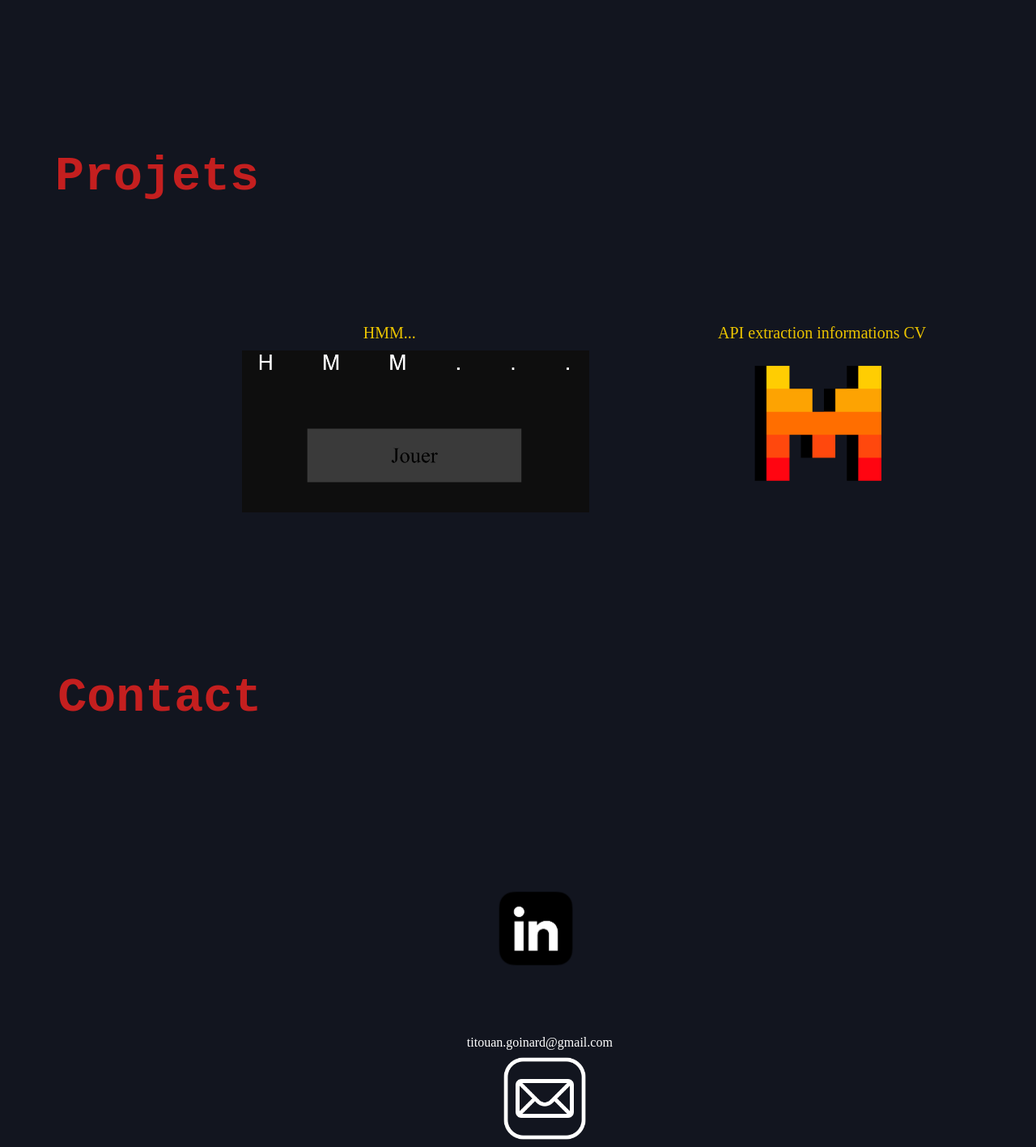
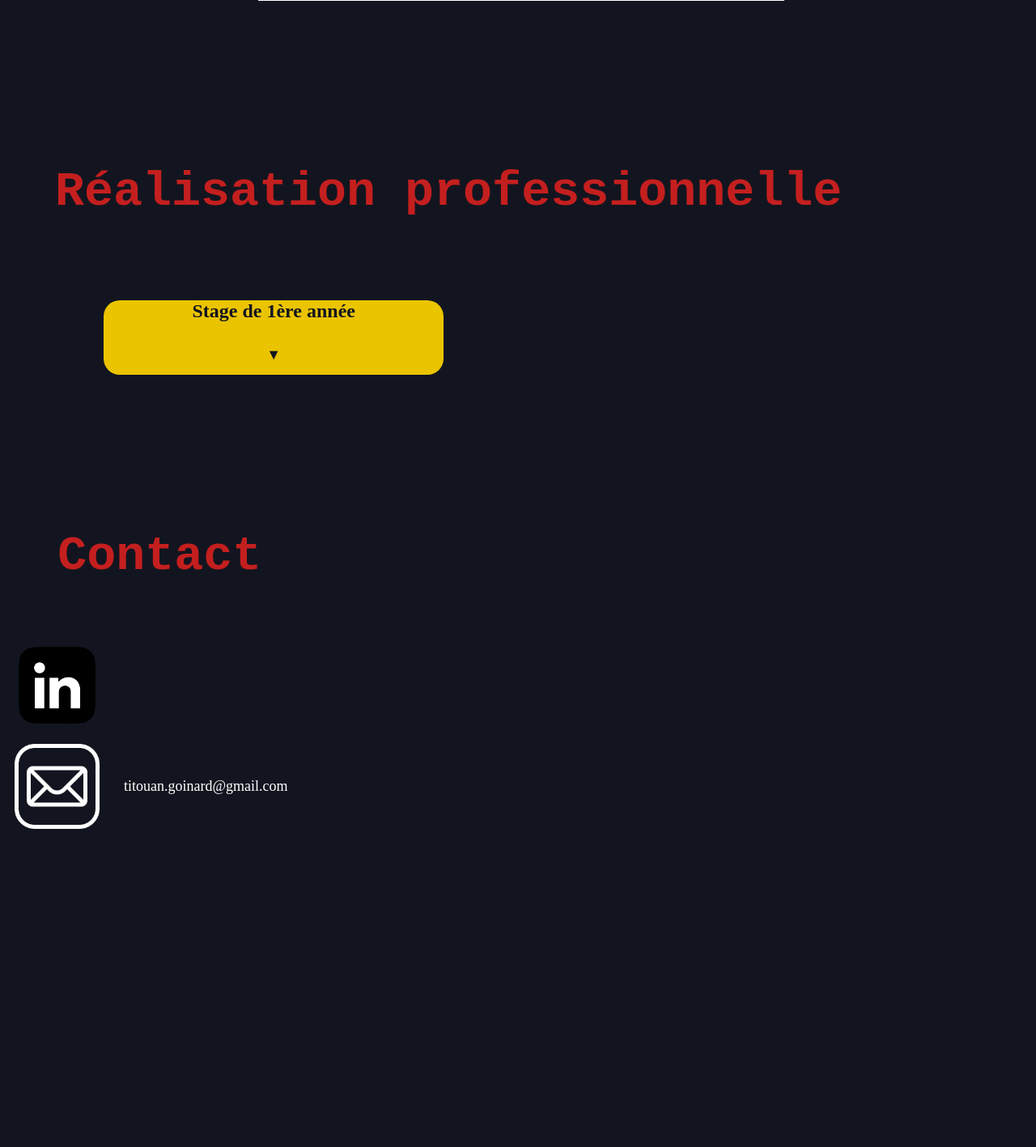
Before and after one commit to TGnrd/pcpgoinardtitouan, a PHP site: page / in a window 1280 px wide; the page is wider, and only the part inside the window is pictured. Shown: the part 2091-3508 px from the top of that part at 81% size. After the commit the page ends 3115 px from the top of that part, so only its background shows below. Run offline with PHP 8.4, Linux system fonts and the light colour scheme.

Commit message:
Add files via upload

```diff
--- a/index.html
+++ b/index.html
@@ -14,7 +14,7 @@
         <ul class="content">
             <a href="#presentation">Présentation</a>
             <a href="#competences">Compétences</a>
-            <a href="#projets">Projets</a>
+            <a href="#realisationpro">Réalisation professionnelle</a>
             <a href="#contact">Contact</a>
         </ul>
     </nav>
@@ -119,22 +119,26 @@
             </tr>
         </table>
     </section>
-    <section id ="projets">
-        <h1>Projets</h1>
-        <article class="firstProject">
-            <a class="projet1" href="https://tgnrd.github.io/HMM/">HMM...
-                <img src="img/projetHMM.png" alt="image-projet-HMM..." height="200px" class="image-projet-HMM">
-            </a>
+    <section id="realisationpro">
+        <h1 class="titre">Réalisation professionnelle</h1>
+        <h2>Stage de 1ère année</h2>
+        <article id="premierStage" style="display: none;">
+            <img src="img/Logo de la startup Mistral.ai.png" alt="logo de Mastral" class="logoMistral" height="30%" width="30%">
+            <p>
+                J'ai effectué mon stage de 1ère année de BTS dans l'entreprise <strong>Altervoice - Thema-web</strong> au Rheu.
+                <br><br>
+                Lors de ce stage, j'ai eu à réaliser une <strong>API</strong> permetteant d'extraire les informations d'un CV par de la lecture OCR et par la reconnaissance de
+                caractères de l'API de Mistral. Le but du programme est de l'implémenter sur le site web Beauté Job édité par l'entreprise, l'objectif final est de pré-remplir
+                les informations personnelles des utilisateurs.
+                <br><br>
+                <a class="lienProjet" href="https://github.com/TGnrd/projetCV_stage"><strong>Productions réalisées durant le stage.</strong></a>
+            </p>
         </article>
-        <article class="secondProject">
-            <a class="projet2" href="https://github.com/TGnrd/projetCV_stage">API extraction informations CV
-                <img src="img/Logo de la startup Mistral.ai.png" alt="logo-mistral" height="200px" class="image-projet-Mistral">
-            </a>
-
-        </article>
+        <button id="boutonDescent" class="boutonDescent" onclick="afficherArticle()">▼</button>
     </section>
     <footer id="contact">
         <h1>Contact</h1>
+        <div class="liste-contact">
             <div class="contact-linkedin">
                 <a href="www.linkedin.com/in/titouan-goinard/" >
                     <img src="img/linkedin-logo-linkedin-logo-transparent-linkedin-icon-transparent-free-free-png.webp"  href="www.linkedin.com/in/titouan-goinard-585657339" class="linkedin">
@@ -146,6 +150,7 @@
                     titouan.goinard@gmail.com
                 </a>
             </div>
+        </div>
     </footer>
     <script src="script.js"></script>
 
--- a/script.js
+++ b/script.js
@@ -5,3 +5,18 @@ document.querySelectorAll(".box").forEach((box) => {
     circle.style.strokeDasharray = circumference;
     circle.style.strokeDashoffset = circumference - (circumference * percentage) / 100;
 });
+
+function afficherArticle() {
+    var article = document.getElementById('premierStage');
+    var bouton = document.getElementById('boutonDescent');
+
+    if (article.style.display === 'none' || article.style.display === '') {
+        article.style.display = 'block';
+        bouton.style.marginTop = '38%';
+        bouton.textContent = '▲';
+    } else {
+        article.style.display = 'none';
+        bouton.style.marginTop = '18.5%';
+        bouton.textContent = '▼';
+    }
+};
--- a/style.css
+++ b/style.css
@@ -17,11 +17,14 @@ body {
     align-items: center;
     z-index: 5;
     width: 95%;
-    gap: 40%;
 }
 
 .content {
     display: flex;
+    width: 60%;
+    align-items: center;
+    position: relative;
+    margin-left: 20%;
     gap: 10%; /* Ajoute un espace entre les liens */
 }
 
@@ -56,6 +59,7 @@ section {
 }
 
 h1 {
+    width: 90%;
     font-size: 60px;
     margin-left: 12%;
     margin-top: 2%;
@@ -93,7 +97,7 @@ h1 {
     position: relative;
     margin-top: 15%;
     margin-right: 20%;
-    margin-left: -10%;
+    margin-left: -40%;
     color: #ffffff;
     border: solid 1px  #ffffff;
     width: 80%;
@@ -185,32 +189,84 @@ span {
 
 /*Projet*/
 
-#projets h1 {
+#realisationpro h1 {
+    width: 100%;
     margin-left: 5%;
 }
 
-.projet1, .projet2{
-    position: relative;
-    color:  #ebc400;
-    font-size: 20px;
-    margin-bottom: 10%;
-    margin-left: 30%;
-    text-decoration: none;
+#premierStage p {
+    margin: 5%;
+    margin-right: 30%;
 }
 
-.image-projet-Mistral {
-    margin-left: 23%;
+article {
+    background-color: #ebc400;
+    position: relative;
+    width: 35%;
+    height: 60%;
+    margin-top: 18.5%;
+    margin-left: -35%;
 }
 
-.image-projet-HMM {
-    margin-top: 10px;
-    margin-left: -5%;
+.lienProjet{
+    align-items: center;
+    justify-content: center;
+    text-decoration: none;
+    display: flex;
+    color: rgb(18, 21, 31);
 }
 
-.firstProject, .secondProject {
+.lienProjet:hover {
+    color: #c4a000;
+}
+
+.texteStage {
+    margin: 10px;
+}
+
+.logoMistral {
+    position: absolute;
+    display: flex;
+    margin-left: 70%;
+    margin-top: 20%;
+}
+
+.boutonDescent {
+    display: flex;
     position: relative;
-    margin-top: 20%;
+    margin-top: 18.5%;
+    margin-left: -35%;
+    border-bottom-left-radius: 20px;
+    border-bottom-right-radius: 20px;
+    border: none;
+    background-color: #ebc400;
+    justify-content: center;
+    align-items: center;
+    text-align: center;
+    color: rgb(18, 21, 31);
+    font-size: large;
+    width: 35%;
+    height: 50px;
+}
 
+.boutonDescent:hover {
+    background-color: #c4a000;
+}
+
+h2 {
+    position: relative;
+    background-color: #ebc400;
+    border-top-left-radius: 20px;
+    border-top-right-radius: 20px;
+    color: rgb(18, 21, 31);
+    justify-content: center;
+    align-items: center;
+    text-align: center;
+    height: 50px;
+    width: 35%;
+    position: relative;
+    margin-top: 15%;
+    margin-left: -95%;
 }
 
 /*Footer*/
@@ -219,23 +275,26 @@ span {
     margin-left: 5%;
 }
 
-.contact {
-    position: relative;
+.ligne-contact {
+    display: flex;
+    justify-content: center;
+    align-items: center;
+    gap: 40px; /* espace entre les contacts */
+    margin-top: 20px;
+}
+
+.contact-linkedin, .contact-mail {
+    position: static;
+    margin: 0;
 }
 
 .mail-link {
-    position: absolute;
     color: #ffffff;
-    margin-top: 25%;
-}
-
-.contact-linkedin, .contact-mail {
-    margin-left: 45%;
-    margin-top: 5%;
-}
-
-.mail {
-    margin-left: 20%;
+    text-decoration: none;
+    font-size: 18px;
+    display: flex;
+    align-items: center;
+    gap: 10px;
 }
 
 .linkedin {
@@ -243,7 +302,8 @@ span {
 }
 
 .linkedin, .mail {
-    position: absolute;
-    height: 120px;
-    margin-top: 10%;
+    position: static;
+    height: 125px;
+    margin: 0 10px 0 0;
+    vertical-align: middle;
 }
```
Lines whose indentation alone changed are shown as unchanged.
